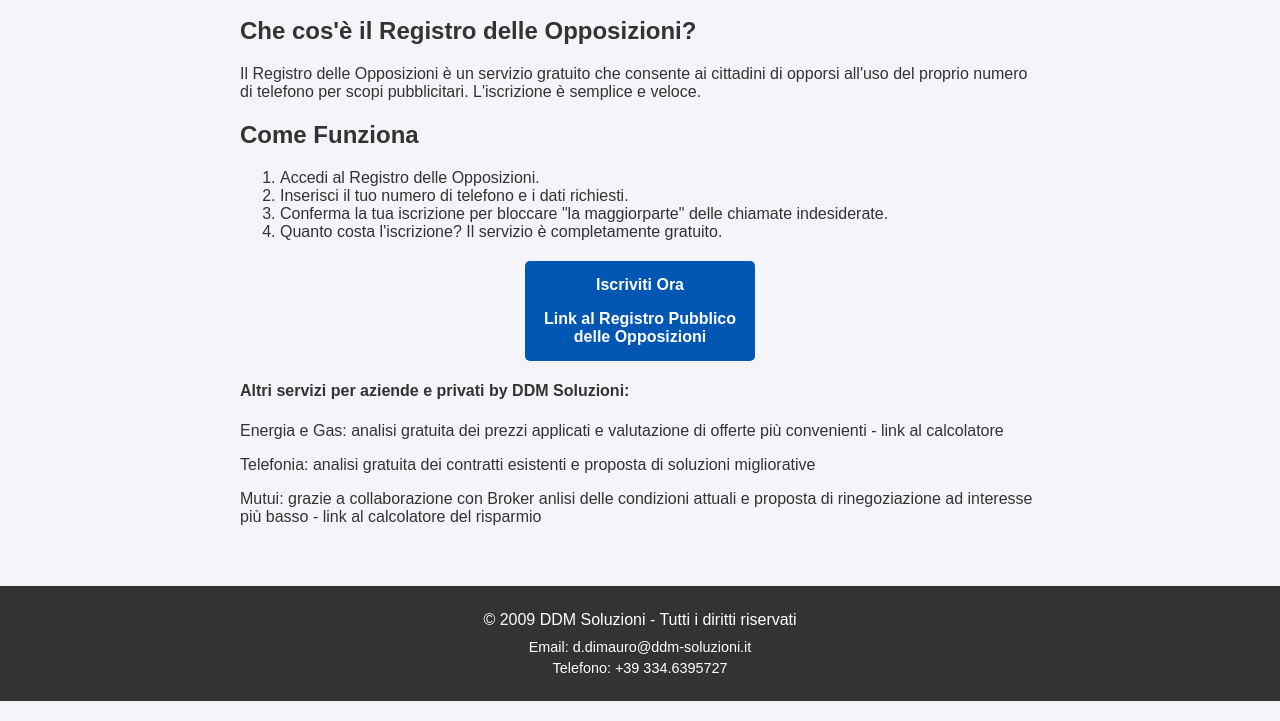
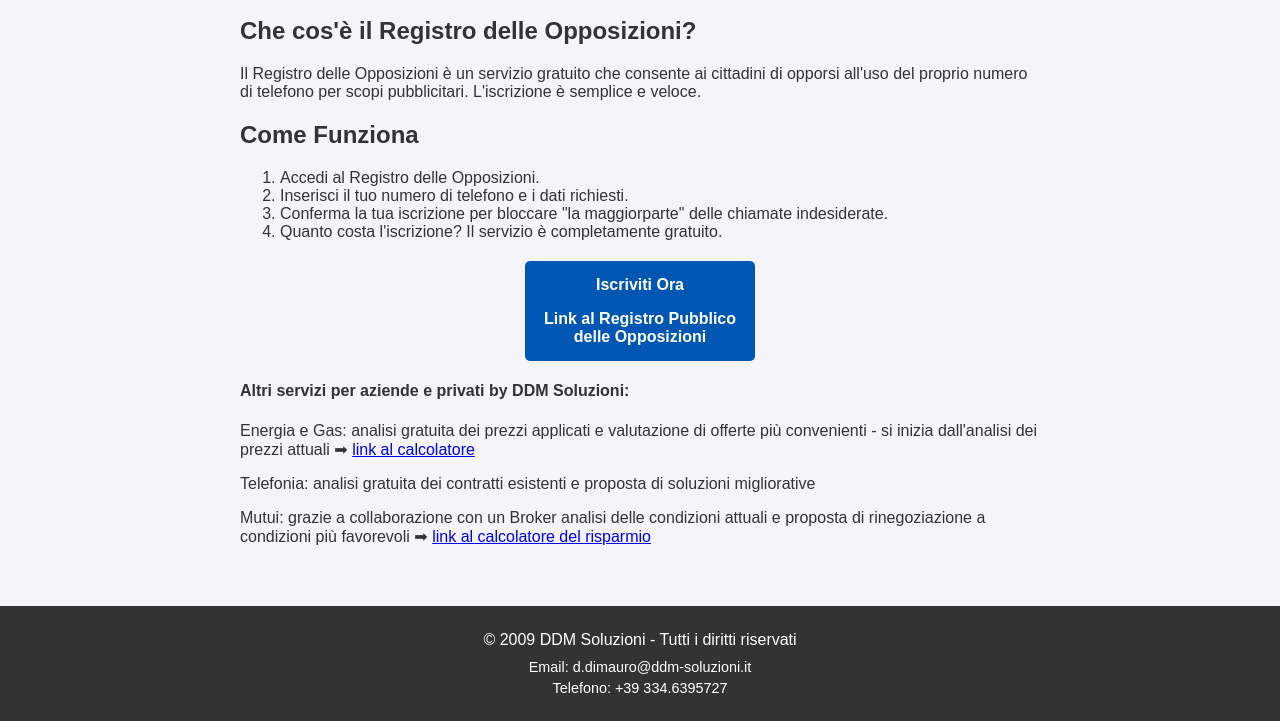
Before and after one commit to Dandim80/RPO-e-servizi, a plain HTML site: page index.html in a window 1280 px wide. Shown: the part 201-922 px from the top of the page. Drawn offline with Linux system fonts and the light colour scheme.

Commit message:
Update index.html

```diff
--- a/index.html
+++ b/index.html
@@ -100,10 +100,11 @@
 
         <section class="about">
             <h4>Altri servizi per aziende e privati by DDM Soluzioni:</h2>
-           <p>Energia e Gas: analisi gratuita dei prezzi applicati e valutazione di offerte più convenienti - link al calcolatore
+           <p>Energia e Gas: analisi gratuita dei prezzi applicati e valutazione di offerte più convenienti - si inizia dall'analisi dei prezzi attuali ➡ <a href="https://dandim80.github.io/Index.html/" target="_blank"> link al calcolatore</a></p>
+
             <p>Telefonia: analisi gratuita dei contratti esistenti e proposta di soluzioni migliorative
-            <p> Mutui: grazie a collaborazione con Broker anlisi delle condizioni attuali e proposta di rinegoziazione ad interesse più basso - link al calcolatore del risparmio</p>
-        </section>
+            <p> Mutui: grazie a collaborazione con un Broker analisi delle condizioni attuali e proposta di rinegoziazione a condizioni più favorevoli ➡  <a href="https://dandim80.github.io/Surroga-e-Analisi-/Index.html" target="_blank">link al calcolatore del risparmio</a></p>
+    </section>
     </div>
 
     <footer>
```
